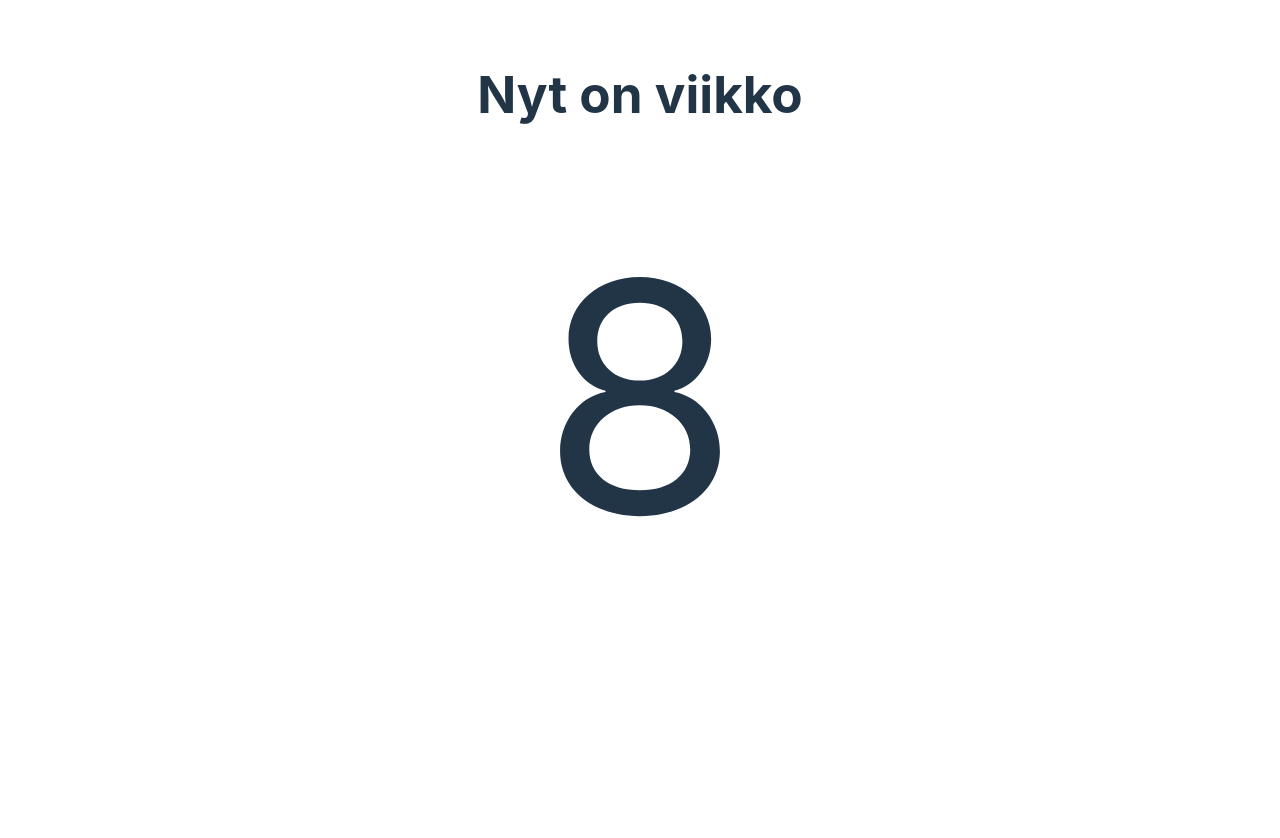
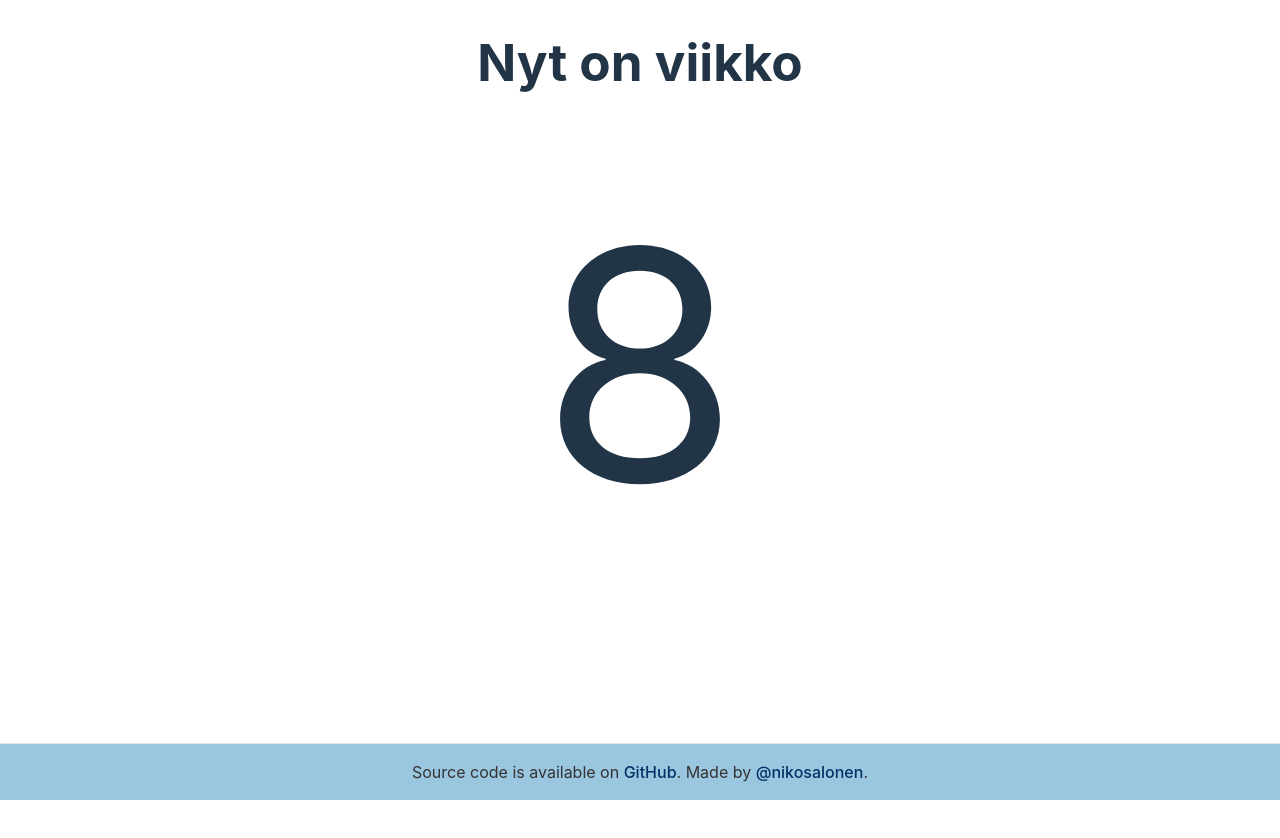
Before and after one commit to nikosalonen/viikko-info, a Vue app: page / in a window 1280 px wide. Shown: the top 838 px of the page. After the commit the page ends 800 px from the top, so only its background shows below. Built offline with nearby package versions, Linux system fonts and the light colour scheme.

Commit message:
add footer and styles

```diff
--- a/src/App.vue
+++ b/src/App.vue
@@ -2,6 +2,7 @@
 
 <script setup lang="ts">
 import HelloWorld from "./components/HelloWorld.vue";
+import Footer from "./components/Footer.vue";
 import { DateTime } from "luxon";
 
 const date = DateTime.local().toFormat("dd.MM.yyyy");
@@ -10,4 +11,5 @@ const msg = `Nyt on viikko`;
 
 <template>
   <HelloWorld :msg="msg" />
+  <Footer />
 </template>
--- /dev/null
+++ b/src/components/Footer.vue
@@ -0,0 +1,27 @@
+<!-- @format -->
+
+<script setup lang="ts">
+</script>
+
+<template>
+  <footer>
+    <p>
+      Source code is available on
+      <a href="https://github.com/nikosalonen/viikko-info" target="_blank" rel="noopener noreferrer">GitHub</a>.
+      Made by
+      <a href="https://twitter.com/nikosalonen" target="_blank" rel="noopener noreferrer">@nikosalonen</a>.
+    </p>
+  </footer>
+</template>
+<!-- footer is a flexbox which is located in the bottom of the page, p always takes 100% width-->
+<style scoped>
+footer {
+  flex: 0 0 auto;
+  width: 100%;
+  border-top: 1px solid #e5e5e5;
+  background-color: #9BC6DF;
+  color:#333333;
+}
+
+
+</style>
--- a/src/components/HelloWorld.vue
+++ b/src/components/HelloWorld.vue
@@ -7,14 +7,30 @@ const week = DateTime.local().weekNumber;
 </script>
 
 <template>
-  <h1>{{ msg }}</h1>
-  <p class="week">{{ week }}</p>
+  <div class="header">
+
+    <h1>{{ msg }}</h1>
+  </div>
+  <div class="week">
+
+    <p >{{ week }}</p>
+  </div>
 </template>
 
 <style scoped>
+.header{
+ flex: 0 0 auto;
+
+}
 .week {
+  flex: 1 0 auto;
   font-size: 20em;
-  margin-top: 0;
+
+}
+
+.week p {
+  margin: 0;
+  padding: 0;
 }
 
 </style>
--- a/src/style.css
+++ b/src/style.css
@@ -13,14 +13,17 @@
   -moz-osx-font-smoothing: grayscale;
   -webkit-text-size-adjust: 100%;
 }
-
+html, body {
+  height: 100%;
+  margin: 0;
+}
 a {
   font-weight: 500;
-  color: #646cff;
+  color: #003366;
   text-decoration: inherit;
 }
 a:hover {
-  color: #535bf2;
+  color: #D4E9F4;
 }
 
 body {
@@ -60,10 +63,13 @@ button:focus-visible {
 }
 
 #app {
-  max-width: 1280px;
+
   margin: 0 auto;
-  padding: 2rem;
   text-align: center;
+  display: flex;
+  flex-direction: column;
+  height: 100%;
+  width: 100%;
 }
 
 @media (prefers-color-scheme: light) {
```
